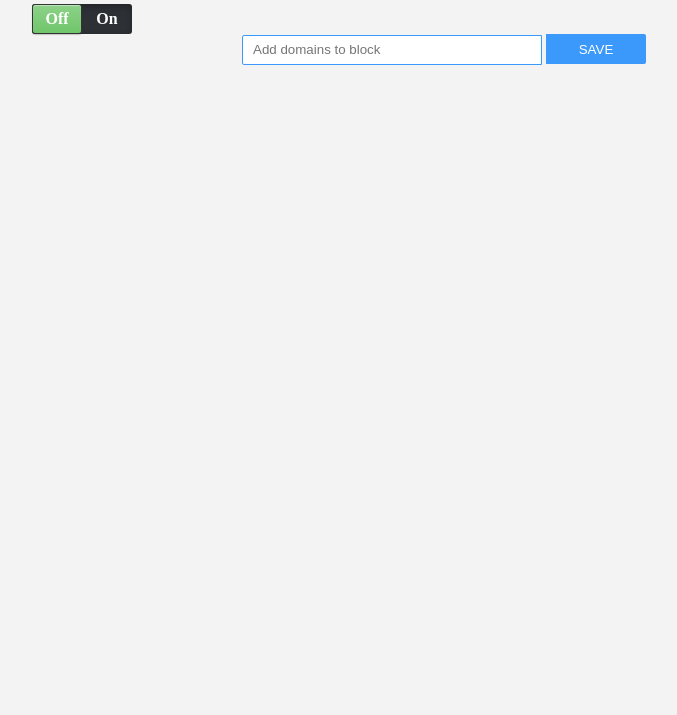
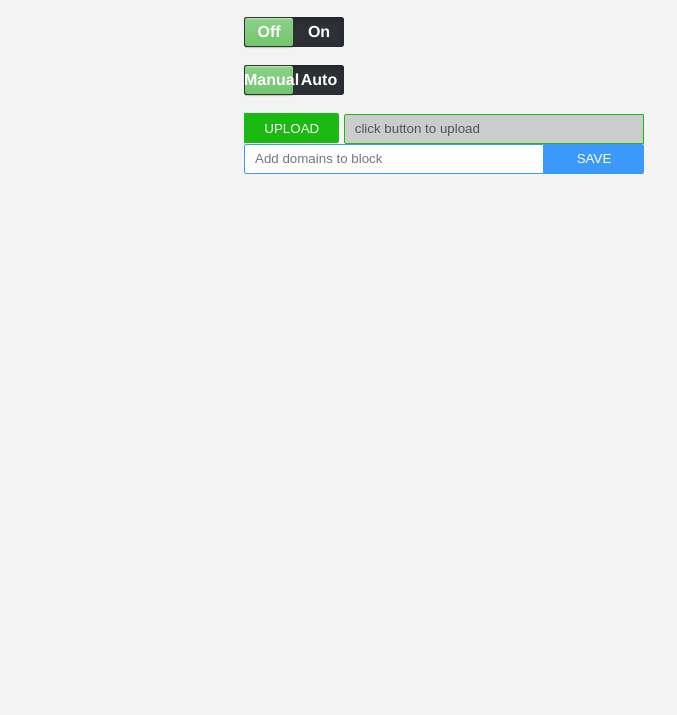
Before and after one commit to BlockAid/blockaid-chrome, a browser extension: page chrome/src/options/index.html in a window 1280 px wide. Shown: the part 85-800 px from the top of the page, without its empty margins (196-873 px from the left). Drawn offline with Linux system fonts and the light colour scheme.

Commit message:
merging popup and options page

```diff
--- a/chrome/src/options/index.html
+++ b/chrome/src/options/index.html
@@ -1,5 +1,5 @@
 <!doctype html>
-<html ng-app="BlockAidApp">
+<html ng-app="BlockAidApp" ng-app ng-csp>
 <head>
     <script src="../../lib/jquery/jquery.min.js"></script>
     <script src="../../lib/angular/angular.js"></script>
@@ -7,36 +7,59 @@
 
     <link rel="stylesheet" href="../css/style.css">
     <link rel="stylesheet" href="../css/toggle-switch.css">
+    <style>
+
+    </style>
 </head>
 <body>
-<div class="container">
-    <h3>Domain Block List</h3>
-    <label class="switch-light switch-candy" ng-controller="ToggleController">
-      <input type="checkbox" ng-click="toggle()">
-      <span>
-        <span>Off</span>
-        <span>On</span>
-      </span>
+<div id="mainPopup">
+    <h3 class="text-center">Domain Block List</h3>
 
-      <a></a>
-    </label>
     <div ng-controller="BlockAidController">
-        <form ng-submit="pushToBlockList()">
+        <div class="toggle">
+            <label class="switch-light switch-candy">
+                <input type="checkbox" ng-click="toggle()">
+              <span>
+                <span>Off</span>
+                <span>On</span>
+              </span>
+                <a></a>
+            </label>
+        </div>
+        <br/>
+
+        <div class="toggle">
+            <label class="switch-light switch-candy">
+                <input type="checkbox" ng-click="toggle()">
+              <span>
+                <span>Manual</span>
+                <span>Auto</span>
+              </span>
+                <a></a>
+            </label>
+        </div>
+        <br/>
+
+        <form class="text-center">
+            <input class="upload-button" ng-click="upload()" ng-disabled="isDisabled" ng-model="isDisabled"
+                   type="button" value="Upload"/>
+            <input class="upload-text" name='upload_url' ng-disabled="disableText" ng-model="upload_url" type="text"/>
+        </form>
+        <form ng-submit="pushToBlockList()" class="text-center">
             <input class="input-text" type="text" ng-model="blockItem" size="30"
-                   placeholder="Add domains to block"/>
-            <input class="input-button" type="submit" value="save"/>
+                   placeholder="Add domains to block"/><input class="input-button" type="submit" value="save"/>
+
         </form>
 
         <div class="list">
             <ul class="unstyled">
                 <li ng-repeat="item in blockList track by $index">
                     <input type="checkbox" ng-change="saveItem($index)" ng-model="item.done">
-                    <span class="done-{{!item.done}}">{{item.text}}</span>
+                    <span class="done-{{!item.done}}" title="{{item.text}}">{{item.text}}</span>
                     <i ng-click="deleteItem($index)" class="icon-trash">X</i>
                 </li>
             </ul>
         </div>
-
     </div>
 </div>
 </body>
```
